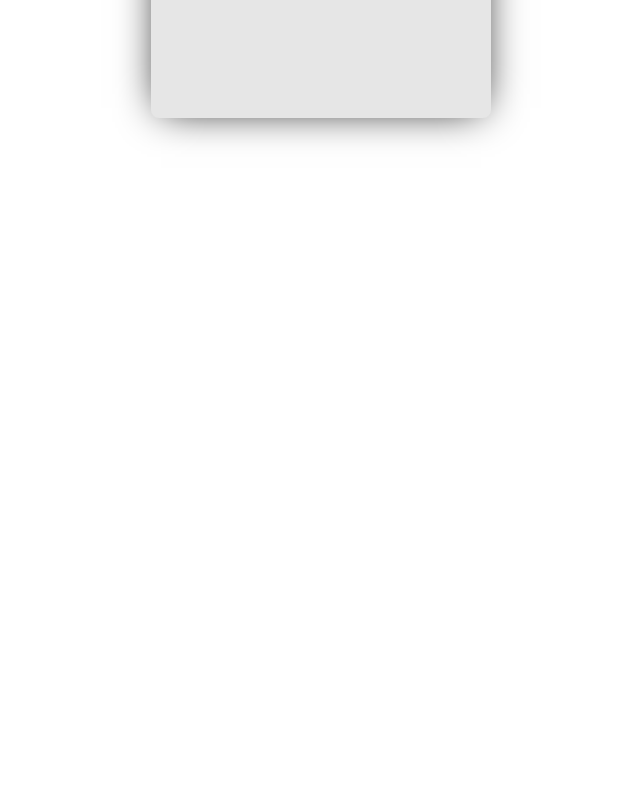
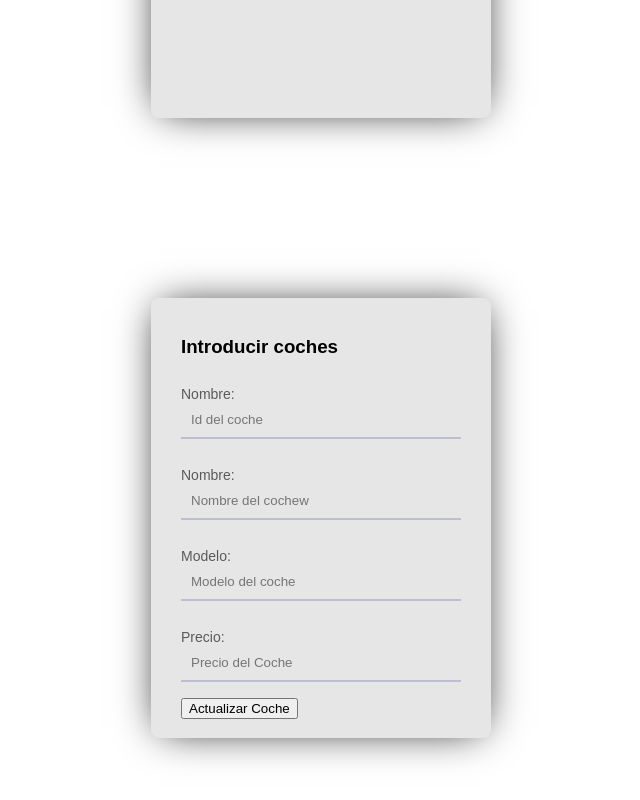
Before and after one commit to Ripernt/CRUDINT2, a website: page public/index.html in a window 1280 px wide. Shown: the part 1261-2061 px from the top of the page, without its empty margins (319-959 px from the left). Before the commit the page ends 1559 px from the top, so only its background shows below. Drawn offline with Linux system fonts and the light colour scheme.

Commit message:
Elpepetesech

```diff
--- a/app.js
+++ b/app.js
@@ -50,7 +50,7 @@ app.post('/borrarCarro', (req,res)=>{
     });
 
 });
-//Update
+//
 //fun consultar
 
 
@@ -84,7 +84,7 @@ app.get('/obtenerCarro',(req,res)=>{
                 <tr>
                 ${carrosHTML}
                 </table>
-                <button onclick="location.href='../public/index.html'">Salir</button>`
+                <button onclick="location.href='/'">Salir</button>`
         );
 
 
--- a/public/index.html
+++ b/public/index.html
@@ -55,13 +55,14 @@
     </div>
     <a href="/obtenerCarro">Obtener Carros</a>
 
-    <form class="form" action="/agregarCarro" method="POST">
+    <form class="form" id="Vform"action="/agregarCarro" method="POST">
         <h3>Introducir coches</h3>
-        <p type="Nombre:"><input class="input" placeholder="Nombre del cochew" name="Carro"></input></p>
-        <p type="Modelo:"><input class="input" placeholder="Modelo del coche" name="Modelo"></input></p>
-        <p type="Precio:"><input class="input" placeholder="Precio del Coche" name="Precio"></input></p>
+        <p type="Nombre:"><input id="VNombre "class="input" placeholder="Nombre del cochew" name="Carro" size="50" maxlength="50" required></input></p>
+        <p type="Modelo:"><input id="VModelo" class="input" placeholder="Modelo del coche" name="Modelo" size="50" maxlength="50" required></input></p>
+        <p type="Precio:"><input id="VPrecio" class="input" placeholder="Precio del Coche" name="Precio" size="50" maxlength="50" required></input></p>
 
         <input id="registro" type="submit" value="Registrar Coche">
+
       </form>
 
     <form class="form" action="/borrarCarro" method="POST">
@@ -70,6 +71,17 @@
         <input id="registro" type="submit" value="Borrar Coche">
     </form>
 
+    <form class="form" id="Vform"action="/actualizarCarro" method="GET">
+        <h3>Introducir coches</h3>
+        <p type="Nombre:"><input id="VId "class="input" placeholder="Id del coche" name="IdCarro" required></input></p>
+        <p type="Nombre:"><input id="VNombre "class="input" placeholder="Nombre del cochew" name="Carro" size="50" maxlength="50" required></input></p>
+        <p type="Modelo:"><input id="VModelo" class="input" placeholder="Modelo del coche" name="Modelo" size="50" maxlength="50" required></input></p>
+        <p type="Precio:"><input id="VPrecio" class="input" placeholder="Precio del Coche" name="Precio" size="50" maxlength="50" required></input></p>
+
+        <input id="registro" type="submit" value="Actualizar Coche">
+
+      </form>
+
 
 </body>
 </html>
```
